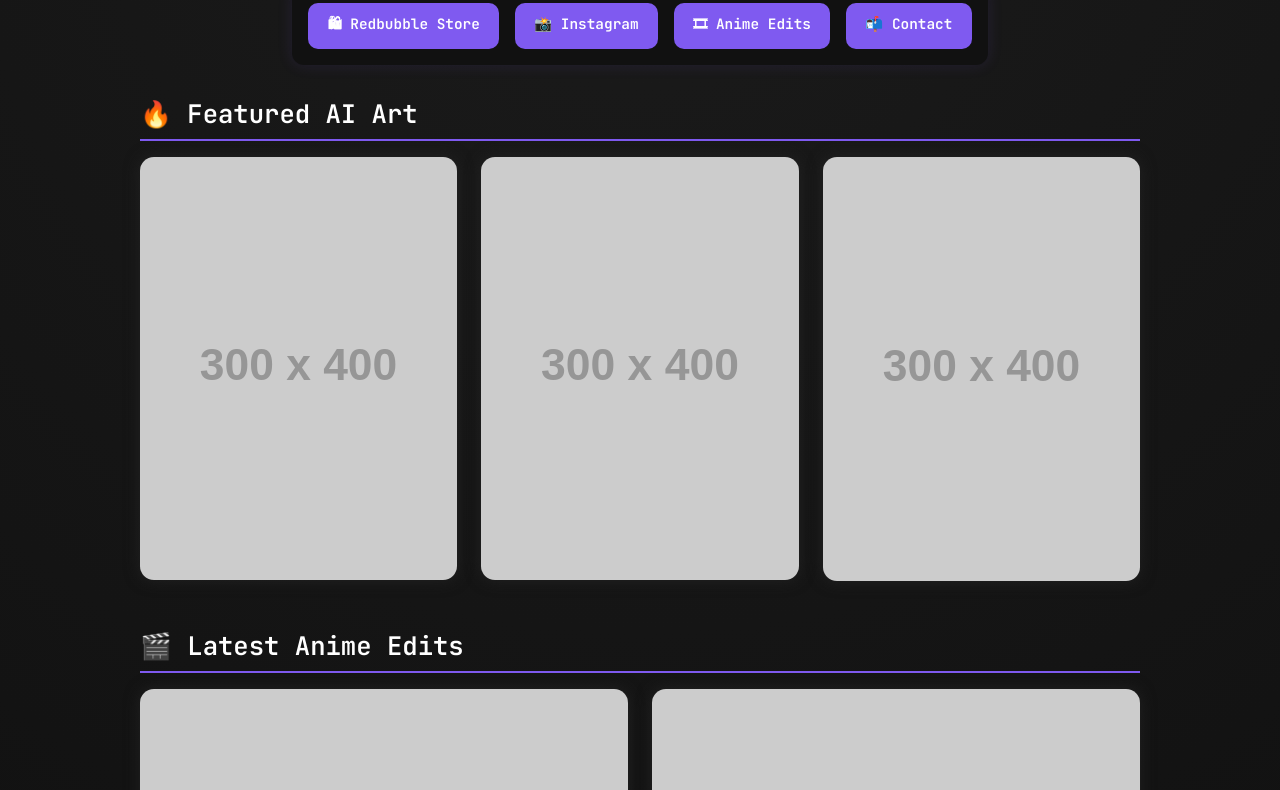
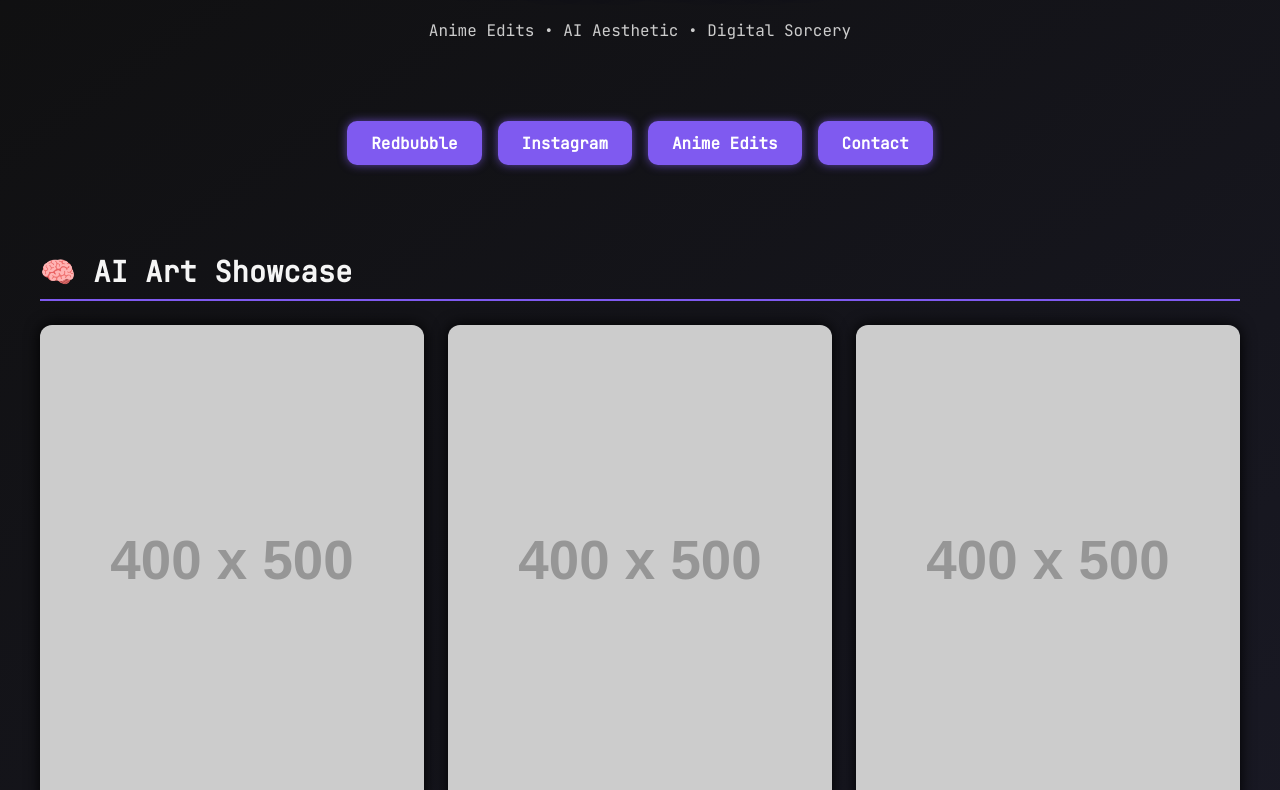
Before and after one commit to prideofnooon/prideofnooon.github.io, a plain HTML site: page index.html in a window 1280 px wide. Shown: the part 188-978 px from the top of the page. Drawn offline with Linux system fonts and the light colour scheme; placeholder pictures from the web are drawn by us.

Commit message:
Final Animecore revamp + style Glow up

```diff
--- a/index.html
+++ b/index.html
@@ -1,143 +1,142 @@
-<!DOCTYPE html><html lang="en">
+<!DOCTYPE html>
+<html lang="en">
 <head>
   <meta charset="UTF-8" />
-  <meta name="viewport" content="width=device-width, initial-scale=1.0" />
-  <title>Prideofnooon | Digital Vibes</title>
-  <link href="https://fonts.googleapis.com/css2?family=Orbitron:wght@600&family=JetBrains+Mono:wght@400;600&display=swap" rel="stylesheet">
+  <meta name="viewport" content="width=device-width, initial-scale=1.0"/>
+  <title>Prideofnooon | Edits & AI Art</title>
+  <link href="https://fonts.googleapis.com/css2?family=Orbitron:wght@700&family=JetBrains+Mono&display=swap" rel="stylesheet">
   <style>
-    * {
+    body {
       margin: 0;
-      padding: 0;
-      box-sizing: border-box;
-    }body {
       font-family: 'JetBrains Mono', monospace;
-  background: radial-gradient(circle at top, #1b1b1b, #0e0e0e);
-  color: #e0e0e0;
-  min-height: 100vh;
-  display: flex;
-  flex-direction: column;
-  align-items: center;
-  padding: 2rem;
+      background: linear-gradient(145deg, #0f0f0f, #1e1e2f);
+      color: #f5f5f5;
+      overflow-x: hidden;
     }
 
     header {
       text-align: center;
-  animation: fadeIn 1.5s ease-in-out;
+      padding: 4rem 1rem 2rem;
     }
 
     header h1 {
       font-family: 'Orbitron', sans-serif;
       font-size: 3rem;
       color: #a78bfa;
-  text-shadow: 0 0 20px #7f5af0;
-  margin-bottom: 0.5rem;
+      text-shadow: 0 0 10px #7f5af0, 0 0 30px #a78bfa;
+      animation: pulse 3s infinite alternate;
     }
 
     header p {
-  font-size: 1.1rem;
-  color: #aaa;
-  margin-bottom: 2rem;
+      margin-top: 0.5rem;
+      color: #ccc;
     }
 
     nav {
-  background: #111;
-  padding: 1rem;
-  border-radius: 12px;
-  box-shadow: 0 0 15px #7f5af020;
-  margin-bottom: 2rem;
       display: flex;
+      justify-content: center;
+      flex-wrap: wrap;
       gap: 1rem;
-  flex-wrap: wrap;
-  justify-content: center;
+      margin: 2rem auto;
     }
 
     nav a {
+      padding: 0.7rem 1.5rem;
+      background-color: #7f5af0;
+      border: none;
+      border-radius: 10px;
       text-decoration: none;
       color: #fff;
-  background: #7f5af0;
-  padding: 0.7rem 1.2rem;
-  border-radius: 10px;
-  transition: 0.3s ease;
       font-weight: bold;
-  font-size: 0.9rem;
+      box-shadow: 0 0 10px #7f5af0aa;
+      transition: transform 0.3s ease;
     }
 
     nav a:hover {
-  background: #a78bfa;
       transform: scale(1.05);
+      background-color: #a78bfa;
     }
 
-.section {
-  width: 100%;
-  max-width: 1000px;
-  margin-bottom: 3rem;
-  animation: fadeIn 2s ease-in-out;
+    section {
+      padding: 2rem 1rem;
+      max-width: 1200px;
+      margin: auto;
     }
 
-.section h2 {
-  font-size: 1.6rem;
-  margin-bottom: 1rem;
+    section h2 {
+      font-size: 1.8rem;
       border-bottom: 2px solid #7f5af0;
       padding-bottom: 0.5rem;
-  color: #fff;
+      margin-bottom: 1.5rem;
     }
 
     .gallery {
       display: grid;
-  grid-template-columns: repeat(auto-fit, minmax(220px, 1fr));
+      grid-template-columns: repeat(auto-fit, minmax(250px, 1fr));
       gap: 1.5rem;
     }
 
     .gallery img {
       width: 100%;
-  border-radius: 14px;
-  box-shadow: 0 0 15px #222;
-  transition: transform 0.3s ease;
+      border-radius: 12px;
+      box-shadow: 0 0 15px #000;
+      transition: 0.3s ease;
     }
 
     .gallery img:hover {
-  transform: scale(1.05);
+      transform: scale(1.02);
+      box-shadow: 0 0 25px #7f5af0aa;
     }
 
     footer {
-  margin-top: auto;
       text-align: center;
-  color: #666;
-  font-size: 0.8rem;
-  padding: 2rem 0 0;
+      padding: 2rem 1rem;
+      font-size: 0.9rem;
+      color: #888;
+      background: #0a0a0a;
+      margin-top: 3rem;
     }
 
-@keyframes fadeIn {
-  0% { opacity: 0; transform: translateY(10px); }
-  100% { opacity: 1; transform: translateY(0); }
+    @keyframes pulse {
+      0% { text-shadow: 0 0 10px #7f5af0; }
+      100% { text-shadow: 0 0 20px #a78bfa, 0 0 50px #7f5af0; }
     }
-
   </style>
 </head>
 <body>
+
   <header>
     <h1>𓆩 Prideofnooon 𓆪</h1>
-    <p>Digital Dreams | AI Art | Animecore Aesthetic</p>
-  </header>  <nav>
-    <a href="#">🛍 Redbubble Store</a>
-    <a href="#">📸 Instagram</a>
-    <a href="#">🎞 Anime Edits</a>
-    <a href="#">📬 Contact</a>
-  </nav>  <div class="section">
-    <h2>🔥 Featured AI Art</h2>
+    <p>Anime Edits • AI Aesthetic • Digital Sorcery</p>
+  </header>
+
+  <nav>
+    <a href="#">Redbubble</a>
+    <a href="#">Instagram</a>
+    <a href="#">Anime Edits</a>
+    <a href="#">Contact</a>
+  </nav>
+
+  <section>
+    <h2>🧠 AI Art Showcase</h2>
     <div class="gallery">
-      <img src="https://via.placeholder.com/300x400/1f1f1f/ffffff?text=AI+Art+1" alt="AI Art 1">
-      <img src="https://via.placeholder.com/300x400/1f1f1f/ffffff?text=AI+Art+2" alt="AI Art 2">
-      <img src="https://via.placeholder.com/300x400/1f1f1f/ffffff?text=AI+Art+3" alt="AI Art 3">
+      <img src="https://via.placeholder.com/400x500/1f1f1f/ffffff?text=AI+Art+1" alt="AI Art 1">
+      <img src="https://via.placeholder.com/400x500/1f1f1f/ffffff?text=AI+Art+2" alt="AI Art 2">
+      <img src="https://via.placeholder.com/400x500/1f1f1f/ffffff?text=AI+Art+3" alt="AI Art 3">
     </div>
-  </div>  <div class="section">
-    <h2>🎬 Latest Anime Edits</h2>
+  </section>
+
+  <section>
+    <h2>🎬 Anime Edits</h2>
     <div class="gallery">
-      <img src="https://via.placeholder.com/300x400/1f1f1f/ffffff?text=Edit+1" alt="Edit 1">
-      <img src="https://via.placeholder.com/300x400/1f1f1f/ffffff?text=Edit+2" alt="Edit 2">
+      <img src="https://via.placeholder.com/400x500/1f1f1f/ffffff?text=Edit+1" alt="Edit 1">
+      <img src="https://via.placeholder.com/400x500/1f1f1f/ffffff?text=Edit+2" alt="Edit 2">
     </div>
-  </div>  <footer>
-    <p>© 2025 Prideofnooon | All rights reserved</p>
+  </section>
+
+  <footer>
+    <p>© 2025 Prideofnooon | Crafted with passion ✨</p>
   </footer>
+
 </body>
 </html>
```
Lines whose indentation alone changed are shown as unchanged.
